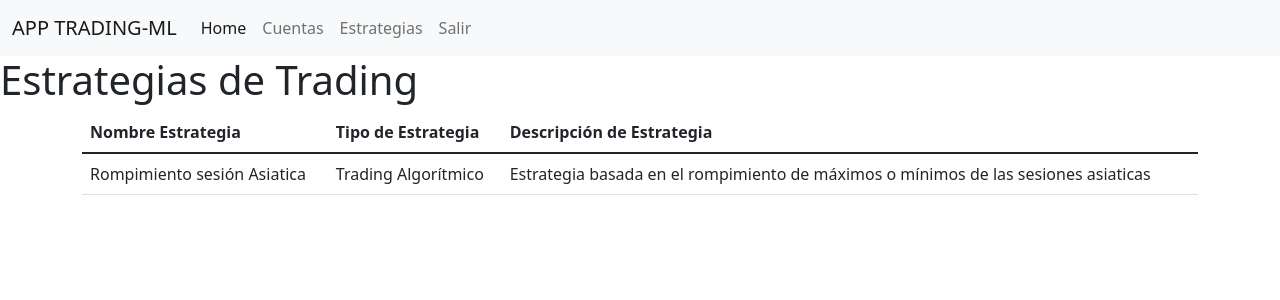
After one commit to edwin1327/trading, a Django app: page /estrategias/ in a window 1280 px wide. The commit adds this page. Shown: the top 300 px of the page. Run offline with Django 4.2, Linux system fonts and the light colour scheme; data comes from the database, SQL or seed files in the repository; both versions use the stored data as it was after the commit.

Commit message:
Agregado listado de estrategias disponbles a operar

```diff
--- a/cuentas/admin.py
+++ b/cuentas/admin.py
@@ -1,5 +1,6 @@
 from django.contrib import admin
-from .models import Cuenta
+from .models import Cuenta, Estrategia
 
 # Register your models here.
 admin.site.register(Cuenta)
+admin.site.register(Estrategia)
--- a/cuentas/models.py
+++ b/cuentas/models.py
@@ -11,3 +11,11 @@ class Cuenta(models.Model):
 
     def __str__(self):
         return self.user.username  # Representación legible en el administrador de Django
+
+class Estrategia(models.Model):
+    nombre = models.CharField(max_length=100)
+    tipo = models.CharField(max_length=50)
+    descripcion = models.TextField()
+
+    def __str__(self):
+        return self.nombre
--- /dev/null
+++ b/cuentas/templates/estrategias.html
@@ -0,0 +1,29 @@
+{% extends 'base.html' %}
+
+{% block content %}
+<h1>Estrategias de Trading</h1>
+<div class="container">
+    <table class="table">
+        <thead>
+            <tr>
+                <th>Nombre Estrategia</th>
+                <th>Tipo de Estrategia</th>
+                <th>Descripción de Estrategia</th>
+            </tr>
+        </thead>
+        <tbody>
+            {% for estrategia in estrategias %}
+                <tr>
+                    <td>{{ estrategia.nombre }}</td>
+                    <td>{{ estrategia.tipo }}</td>
+                    <td>{{ estrategia.descripcion }}</td>
+                </tr>
+            {% empty %}
+                <tr>
+                    <td colspan="3">No hay estrategias disponibles.</td>
+                </tr>
+            {% endfor %}
+        </tbody>
+    </table>
+</div>
+{% endblock %}
--- a/cuentas/urls.py
+++ b/cuentas/urls.py
@@ -5,4 +5,5 @@ from . import views
 urlpatterns = [
     path('cuentas_usuario/', views.cuentas_usuario, name='cuentas_usuario'),
     path('crear_cuenta/', views.crear_cuenta, name='crear_cuenta'),
+    path('estrategias/', views.estrategias, name='estrategias'),
 ]
--- a/cuentas/views.py
+++ b/cuentas/views.py
@@ -1,6 +1,6 @@
 from django.shortcuts import render, redirect
 from .forms import AgregarCuentaForm
-from .models import Cuenta  # Importa el modelo de Cuenta
+from .models import Cuenta, Estrategia
 from django.contrib.auth.decorators import login_required
 
 # ====================== Lista de Cuentas Trading del Usuario =================
@@ -24,3 +24,9 @@ def crear_cuenta(request):
     else:
         form = AgregarCuentaForm()
     return render(request, 'crear_cuenta.html', {'form': form})
+
+# ====================== Lista de estrategias Trading disponibles =================
+
+def estrategias(request):
+    estrategias = Estrategia.objects.all()
+    return render(request, 'estrategias.html', {'estrategias': estrategias})
--- a/templates/base.html
+++ b/templates/base.html
@@ -20,16 +20,17 @@
                 <div class="collapse navbar-collapse" id="navbarNav">
                     <ul class="navbar-nav">
                     <li class="nav-item">
-                        <a class="nav-link active" aria-current="page" href={% url 'home' %}>Home</a>
+                        <a class="nav-link active" aria-current="page" href="{% url 'home' %}">Home</a>
                     </li>
                     <li class="nav-item">
                         <a class="nav-link" href="{% url 'cuentas_usuario' %}">Cuentas</a>
                     </li>
                     <li class="nav-item">
-                        <a class="nav-link" href="">Estrategias</a>
+                        <a href="{% url 'estrategias' %}" class="nav-link">Estrategias</a>
+
                     </li>
                     <li class="nav-item">
-                        <a class="nav-link" href={% url 'salir' %}>Salir</a>
+                        <a class="nav-link" href="{% url 'salir' %}">Salir</a>
                     </li>
                     </ul>
                 </div>
```
Also changed, not shown: cuentas/migrations/0004_estrategia.py (added), db.sqlite3.
